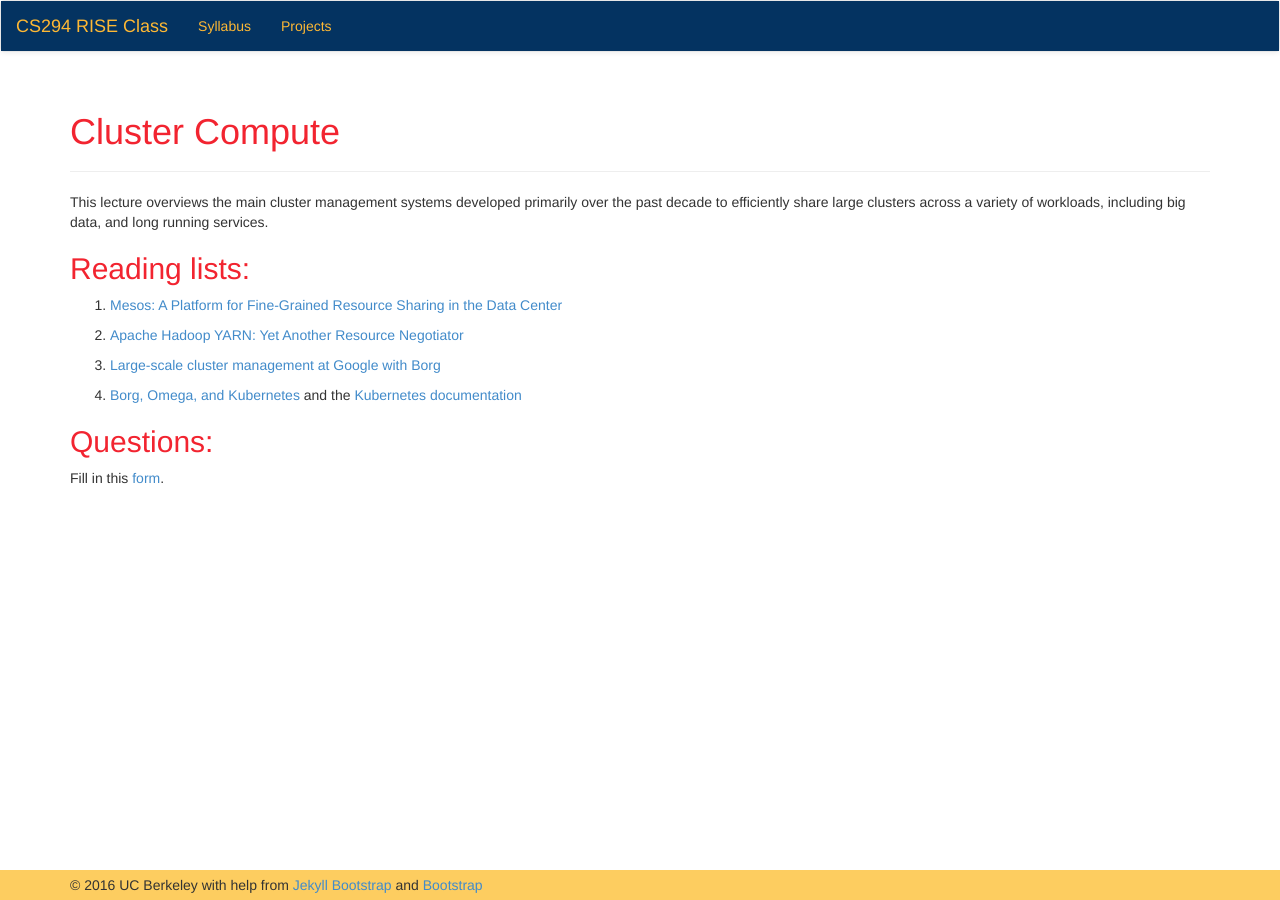
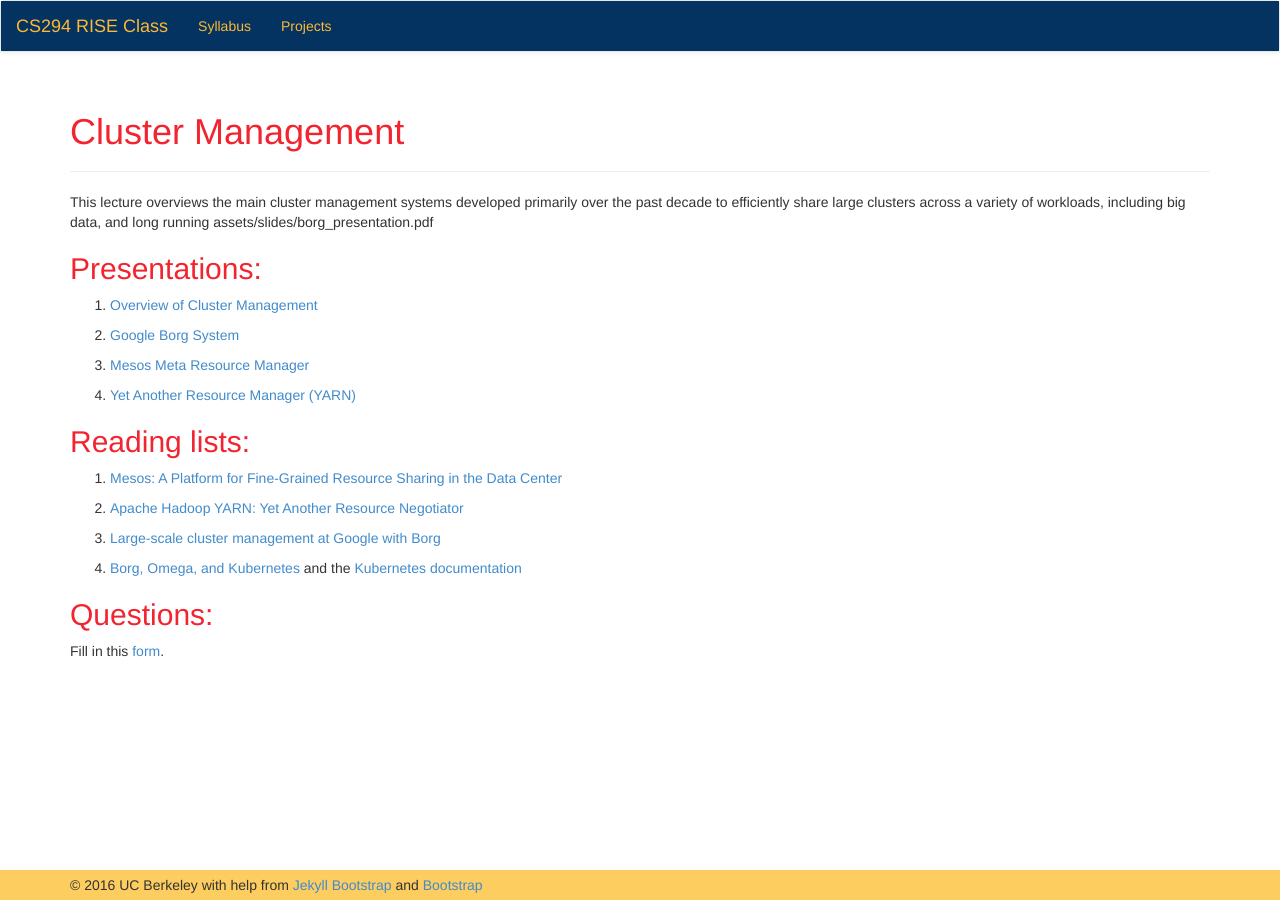
Before and after one commit to ucbrise/cs294-rise-fa16, a Jekyll site: the page built from cluster_management.md, in a window 1280 px wide. Built offline with Jekyll 4.4.1, drawn with Linux system fonts in a browser that asks for light colours; nearby versions of some CDN libraries.

Commit message:
adding slides from cluster management lecture

```diff
--- a/cluster_compute.md
+++ b/cluster_management.md
@@ -1,11 +1,21 @@
 ---
 layout: page
-title: "Cluster Compute"
-description: "Cluster Compute"
+title: "Cluster Management"
+description: "Cluster Management"
 use_math: true
 ---
 
-This lecture overviews the main cluster management systems developed primarily over the past decade to efficiently share large clusters across a variety of workloads, including big data, and long running services.
+This lecture overviews the main cluster management systems developed primarily over the past decade to efficiently share large clusters across a variety of workloads, including big data, and long running assets/slides/borg_presentation.pdf
+
+## Presentations:
+
+1. [Overview of Cluster Management](assets/slides/cluster_management_systems_overview.pdf)
+
+1. [Google Borg System](assets/slides/borg_presentation.pdf)
+
+1. [Mesos Meta Resource Manager](assets/slides/mesos.pdf)
+
+1. [Yet Another Resource Manager (YARN)](assets/slides/Yarn.pdf)
 
 ## Reading lists:
 
```
Also changed, not shown: syllabus.md (+1 -1 lines), 4 other files.
